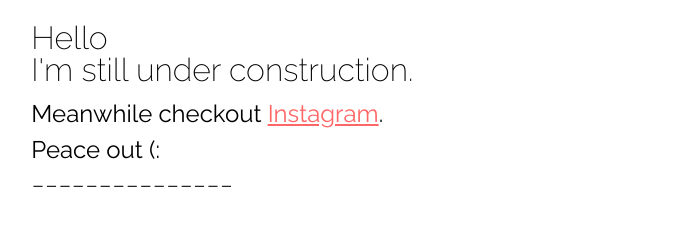
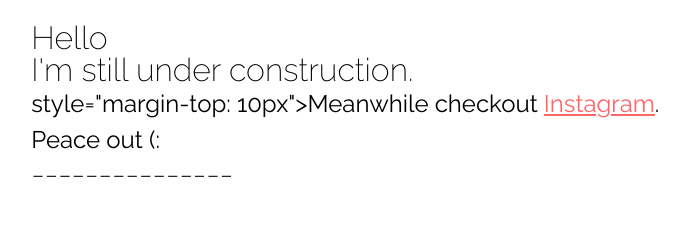
Before and after one commit to hanniel/kzlp, a plain HTML site: page index.html in a window 1280 px wide. Shown: the part 302-528 px from the top of the page, without its empty margins (40-729 px from the left). Drawn offline with Linux system fonts and the light colour scheme.

Commit message:
Update index.html

```diff
--- a/index.html
+++ b/index.html
@@ -13,7 +13,7 @@
 <h1>---------------</h1>
     <h1 style="margin-top: 25px;">Hello<br>
       I'm still under construction.</h1>
-      <h2 style="margin-top: 10px">Meanwhile checkout <a href="https://www.facebook.com/hannielhu">Instagram</a>.<br>Peace out (:</h2>
+      <h2> style="margin-top: 10px">Meanwhile checkout <a href="https://www.facebook.com/hannielhu">Instagram</a>.<br>Peace out (:</h2>
 <h1>---------------</h1>
     </div>
   </body>
```
